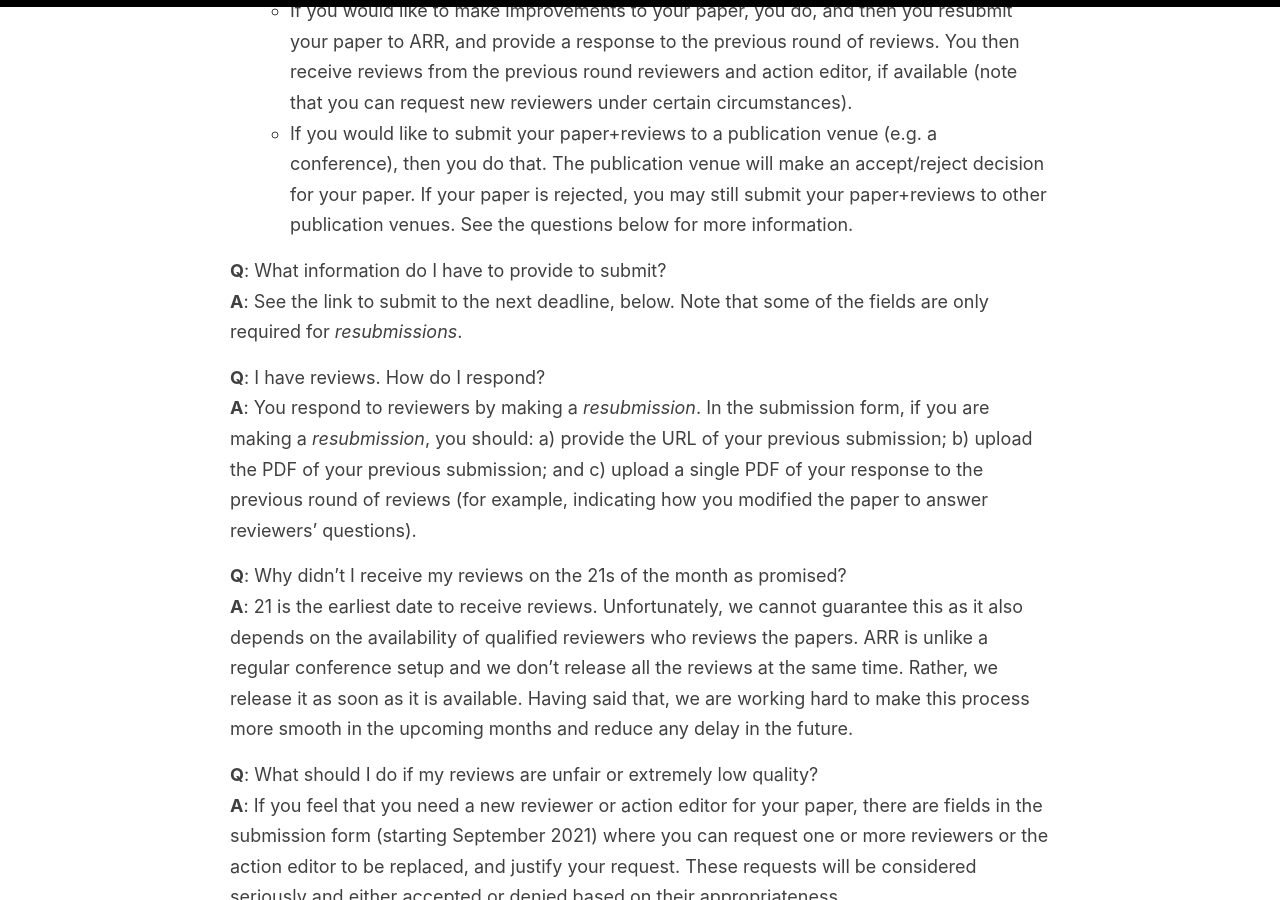
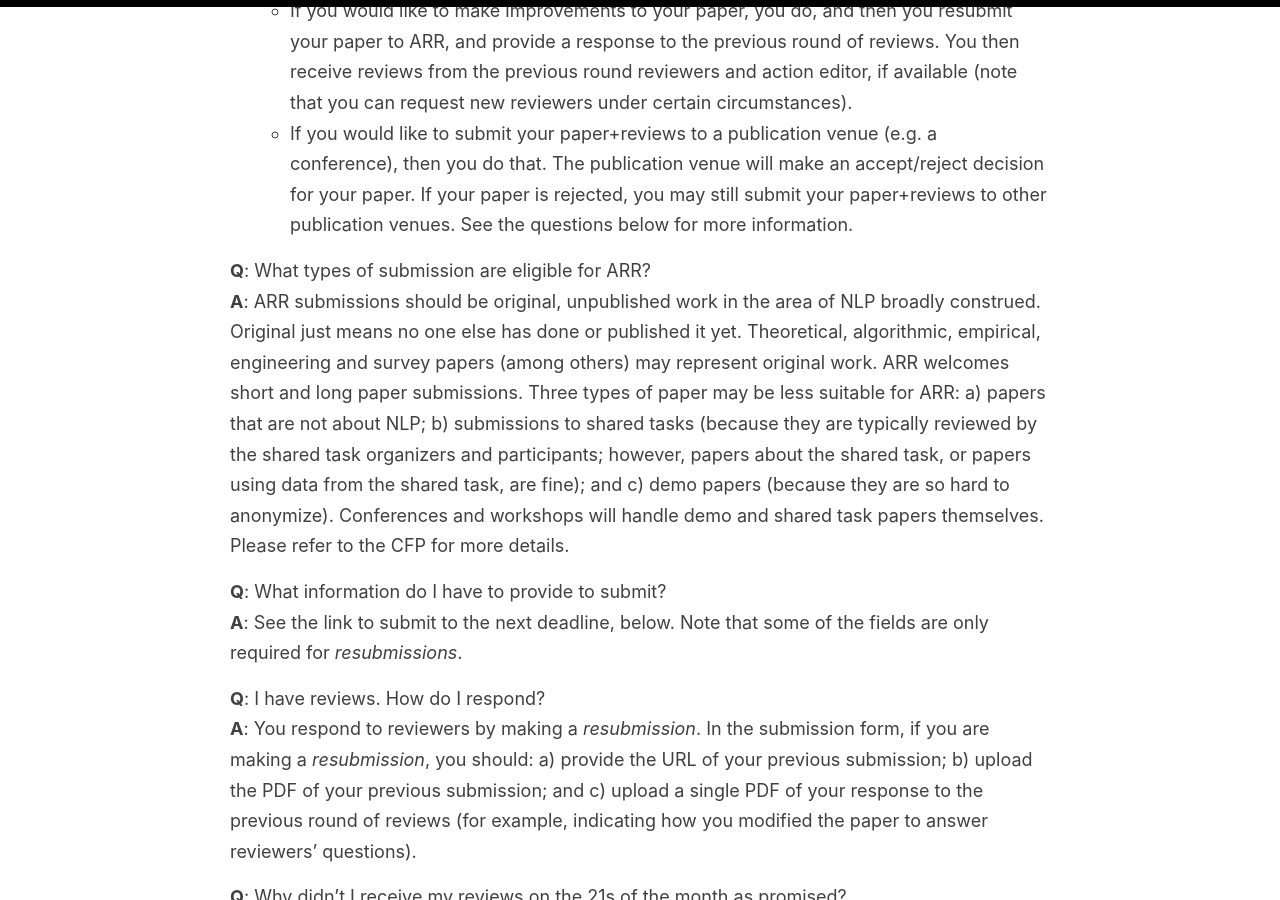
Before and after one commit to amitmerchant1990/reverie, a Jekyll site: the page built from authors.md, in a window 1280 px wide and 900 px high, scrolled down 1086 px. Built offline with Jekyll 4.4.1, drawn with Linux system fonts in a browser that asks for light colours.

Commit message:
Update authors.md

```diff
--- a/authors.md
+++ b/authors.md
@@ -34,6 +34,9 @@ We have an [OpenReview tutorial for authors](https://docs.google.com/presentatio
   - If you would like to make improvements to your paper, you do, and then you resubmit your paper to ARR, and provide a response to the previous round of reviews. You then receive reviews from the previous round reviewers and action editor, if available (note that you can request new reviewers under certain circumstances).
   - If you would like to submit your paper+reviews to a publication venue (e.g. a conference), then you do that. The publication venue will make an accept/reject decision for your paper. If your paper is rejected, you may still submit your paper+reviews to other publication venues.
 See the questions below for more information.
+
+**Q**: What types of submission are eligible for ARR?<br>
+**A**: ARR submissions should be original, unpublished work in the area of NLP broadly construed. Original just means no one else has done or published it yet. Theoretical, algorithmic, empirical, engineering and survey papers (among others) may represent original work. ARR welcomes short and long paper submissions. Three types of paper may be less suitable for ARR: a) papers that are not about NLP; b) submissions to shared tasks (because they are typically reviewed by the shared task organizers and participants; however, papers about the shared task, or papers using data from the shared task, are fine); and c) demo papers (because they are so hard to anonymize). Conferences and workshops will handle demo and shared task papers themselves.  Please refer to the CFP for more details.
 
 **Q**: What information do I have to provide to submit?<br>
 **A**: See the link to submit to the next deadline, below. Note that some of the fields are only required for _resubmissions_.
```
